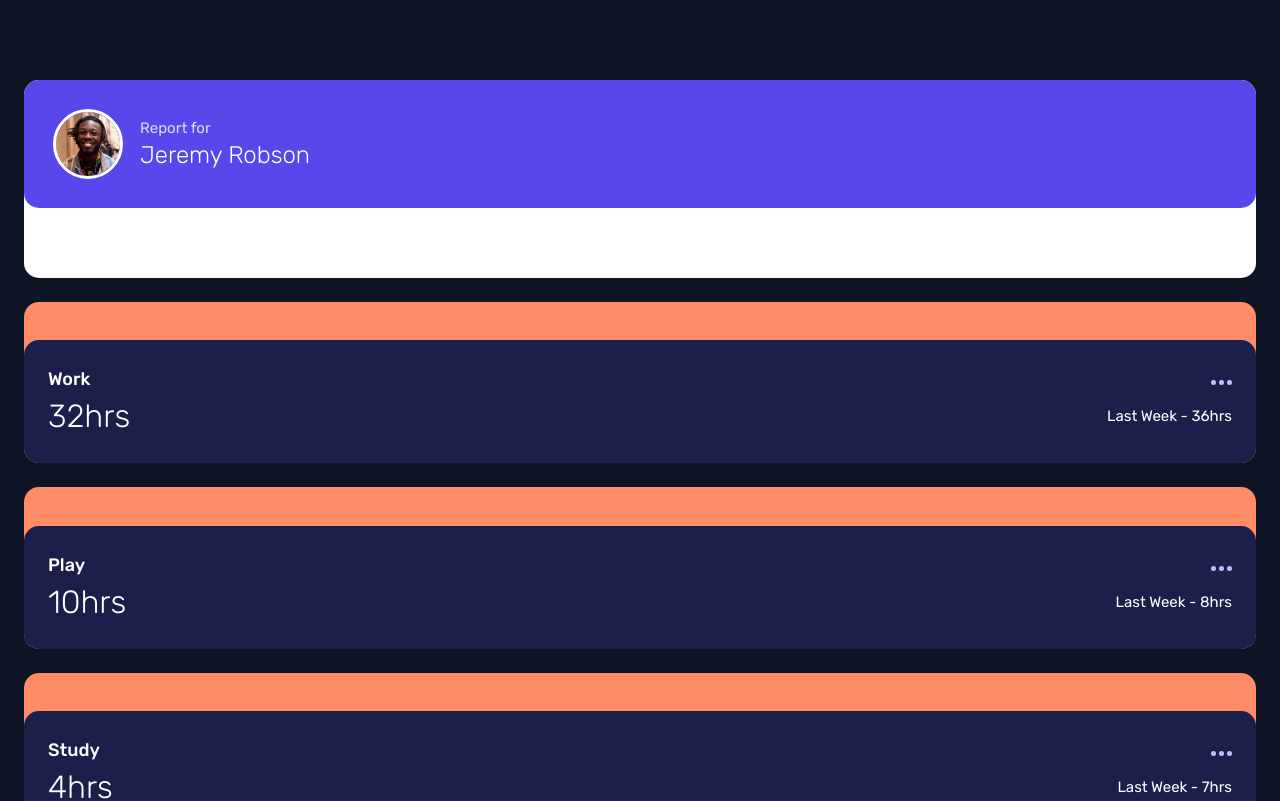
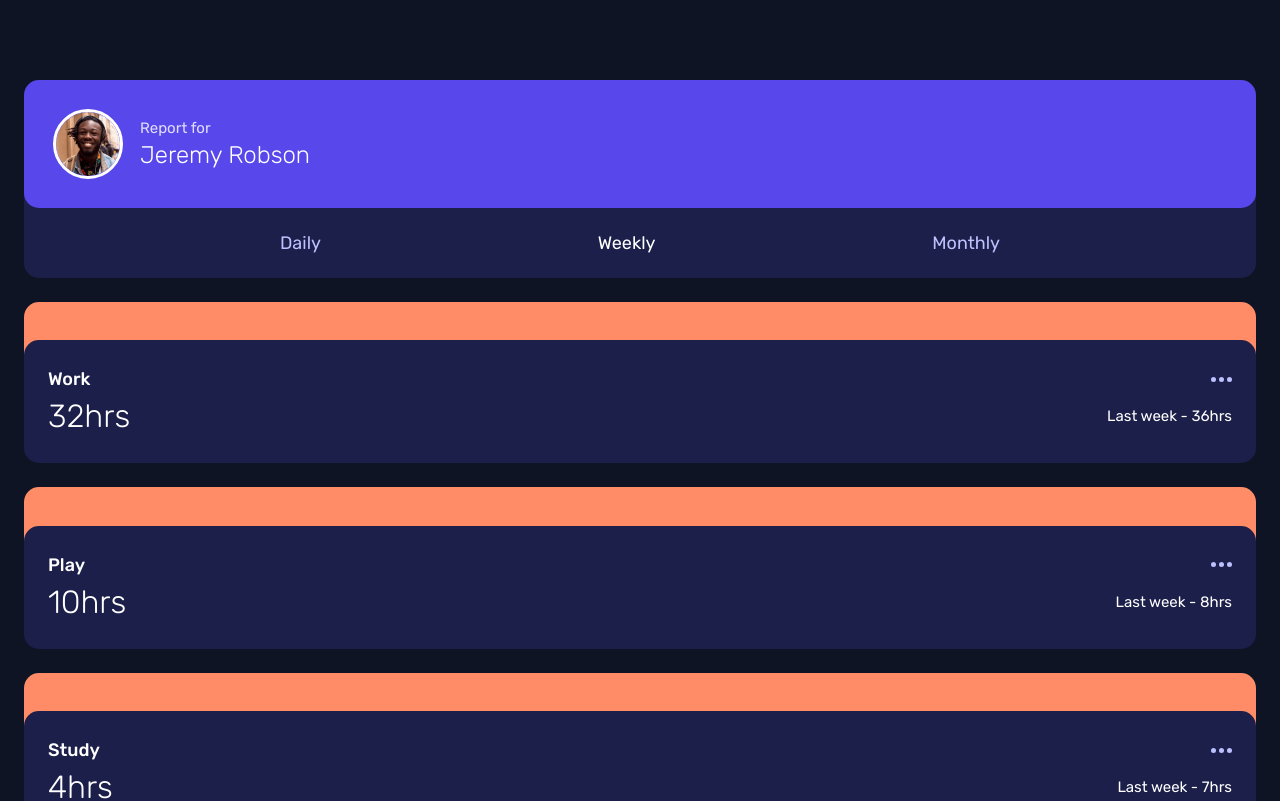
Before and after one commit to Dudeldups/FM-time-tracking-dashboard, a React (Vite) app: page / in a window 1280 px wide. Shown: the top 801 px of the page. Built offline with nearby package versions, Linux system fonts and the light colour scheme.

Commit message:
added controlled inputs

```diff
--- a/src/components/Dashboard/Dashboard.tsx
+++ b/src/components/Dashboard/Dashboard.tsx
@@ -1,3 +1,4 @@
+import { useState } from "react";
 import Stat from "../Stat/Stat";
 import User from "../User/User";
 import "./Dashboard.scss";
@@ -7,15 +8,23 @@ type Props = {
 };
 
 export default function Dashboard({ userData }: Props) {
+  const [timeframe, setTimeframe] = useState("weekly");
+
   const { userName, avatar, stats } = userData;
 
   const allStats = stats.map(stat => {
-    return <Stat stat={stat} />;
+    return <Stat key={stat.title} stat={stat} timeframe={timeframe} />;
   });
 
   return (
     <div className="dashboard">
-      <User userName={userName} avatar={avatar} />
+      <User
+        userName={userName}
+        avatar={avatar}
+        stats={stats}
+        timeframe={timeframe}
+        setTimeframe={setTimeframe}
+      />
       {allStats}
     </div>
   );
--- a/src/components/Stat/Stat.scss
+++ b/src/components/Stat/Stat.scss
@@ -3,6 +3,13 @@
 .stat {
   padding-top: 2.4rem;
   background-color: $clr-card-work;
+  background: linear-gradient(
+    180deg,
+    $clr-card-work 0%,
+    $clr-card-work 80%,
+    rgba(#fff, 0) 80%,
+    rgba(#fff, 0) 100%
+  );
   border-radius: 0.9375rem;
 
   &__details {
--- a/src/components/Stat/Stat.tsx
+++ b/src/components/Stat/Stat.tsx
@@ -2,30 +2,46 @@ import "./Stat.scss";
 
 type Props = {
   stat: Stat;
+  timeframe: keyof Stat["timeframes"];
+  key: React.Key;
 };
 
-export default function Stat({ stat }: Props) {
+export default function Stat({ stat, timeframe }: Props) {
+  let timeframeAsNoun;
+  switch (timeframe) {
+    case "daily":
+      timeframeAsNoun = "day";
+      break;
+
+    case "weekly":
+      timeframeAsNoun = "week";
+      break;
+
+    case "monthly":
+      timeframeAsNoun = "month";
+      break;
+
+    default:
+      break;
+  }
+
   return (
-    <div className="stat">
+    <div className="stat" key={stat.title}>
       <article className="stat__details">
         <div className="stat__top">
           <h2 className="stat__title">{stat.title}</h2>
           <button className="stat__menu-button">
-            <svg width="21" height="5" xmlns="http://www.w3.org/2000/svg">
-              <path
-                d="M2.5 0a2.5 2.5 0 1 1 0 5 2.5 2.5 0 0 1 0-5Zm8 0a2.5 2.5 0 1 1 0 5 2.5 2.5 0 0 1 0-5Zm8 0a2.5 2.5 0 1 1 0 5 2.5 2.5 0 0 1 0-5Z"
-                fill="#BBC0FF"
-                fill-rule="evenodd"
-              />
-            </svg>
+            <img src="/assets/images/icon-ellipsis.svg" alt="" />
+            <span className="sr-only">See details for {stat.title}</span>
           </button>
         </div>
+
         <div className="stat__bottom">
           <p className="stat__time-current">
-            {stat.timeframes.weekly.current}hrs
+            {stat.timeframes[timeframe].current}hrs
           </p>
           <p className="stat__time-previous">
-            Last Week - {stat.timeframes.weekly.previous}hrs
+            Last {timeframeAsNoun} - {stat.timeframes[timeframe].previous}hrs
           </p>
         </div>
       </article>
--- a/src/components/User/User.scss
+++ b/src/components/User/User.scss
@@ -9,8 +9,13 @@ button {
 
 .user {
   border-radius: 0.9375rem;
-  background-color: $clr-primary-600;
-  background-color: white;
+  background: linear-gradient(
+    180deg,
+    rgba(#fff, 0) 0%,
+    rgba(#fff, 0) 10%,
+    $clr-primary-600 10%,
+    $clr-primary-600 100%
+  );
 
   &__info {
     display: flex;
@@ -18,6 +23,7 @@ button {
     gap: 1.25rem;
     padding: 2rem;
     background-color: $clr-card-user;
+
     border-radius: 0.9375rem;
   }
 
@@ -31,11 +37,21 @@ button {
   &__name {
     margin-top: 0.25rem;
   }
+}
 
-  &__button-container {
-    display: flex;
-    gap: 1.3rem;
-    justify-content: space-evenly;
-    padding-block: 1.5rem;
+.input-container {
+  display: flex;
+  gap: 1.3rem;
+  justify-content: space-evenly;
+  padding-block: 1.5rem;
+  border: none;
+
+  &__label {
+    cursor: pointer;
+  }
+
+  &__input:focus-visible + &__label {
+    outline: 2px solid white;
+    outline-offset: 0.1875rem;
   }
 }
--- a/src/components/User/User.tsx
+++ b/src/components/User/User.tsx
@@ -3,9 +3,37 @@ import "./User.scss";
 type Props = {
   userName: string;
   avatar: string;
+  stats: Stat[];
+  timeframe: string;
+  setTimeframe: React.Dispatch<React.SetStateAction<Timeframes>>;
 };
 
-export default function User({ userName, avatar }: Props) {
+export default function User({
+  userName,
+  avatar,
+  stats,
+  timeframe,
+  setTimeframe,
+}: Props) {
+  const inputs = Object.keys(stats[0].timeframes).map(cur => {
+    const current = cur as Timeframes;
+    return (
+      <div key={current}>
+        <input
+          className="sr-only input-container__input"
+          type="radio"
+          name="timeframe"
+          id={current}
+          checked={current === timeframe}
+          onChange={() => setTimeframe(current)}
+        />
+        <label className="input-container__label" htmlFor={current}>
+          {current}
+        </label>
+      </div>
+    );
+  });
+
   return (
     <div className="user">
       <article className="user__info">
@@ -15,11 +43,10 @@ export default function User({ userName, avatar }: Props) {
           <h2 className="user__name">{userName}</h2>
         </div>
       </article>
-      <div className="user__button-container">
-        <button>Daily</button>
-        <button>Weekly</button>
-        <button>Monthly</button>
-      </div>
+      <fieldset className="input-container">
+        <legend className="sr-only">Select timeframe</legend>
+        {inputs}
+      </fieldset>
     </div>
   );
 }
--- a/src/scss/base/_typography.scss
+++ b/src/scss/base/_typography.scss
@@ -17,7 +17,7 @@ body {
   &__desc {
     font-size: 0.9375rem;
     font-weight: 400;
-    opacity: 0.8;
+    opacity: 0.82;
   }
 
   &__name {
@@ -40,3 +40,18 @@ body {
     text-align: right;
   }
 }
+
+.input-container {
+  &__label {
+    font-weight: 400;
+    text-transform: capitalize;
+
+    &:hover {
+      color: white;
+    }
+  }
+
+  &__input:not(:checked) + &__label {
+    color: $clr-primary-200;
+  }
+}
--- a/types.d.ts
+++ b/types.d.ts
@@ -1,6 +1,7 @@
 type Timeframe = {
   current: number;
   previous: number;
+  [key: string]: number;
 };
 
 type Stat = {
@@ -12,6 +13,8 @@ type Stat = {
   };
 };
 
+type Timeframes = "daily" | "weekly" | "monthly";
+
 type UserData = {
   userName: string;
   avatar: string;
```
